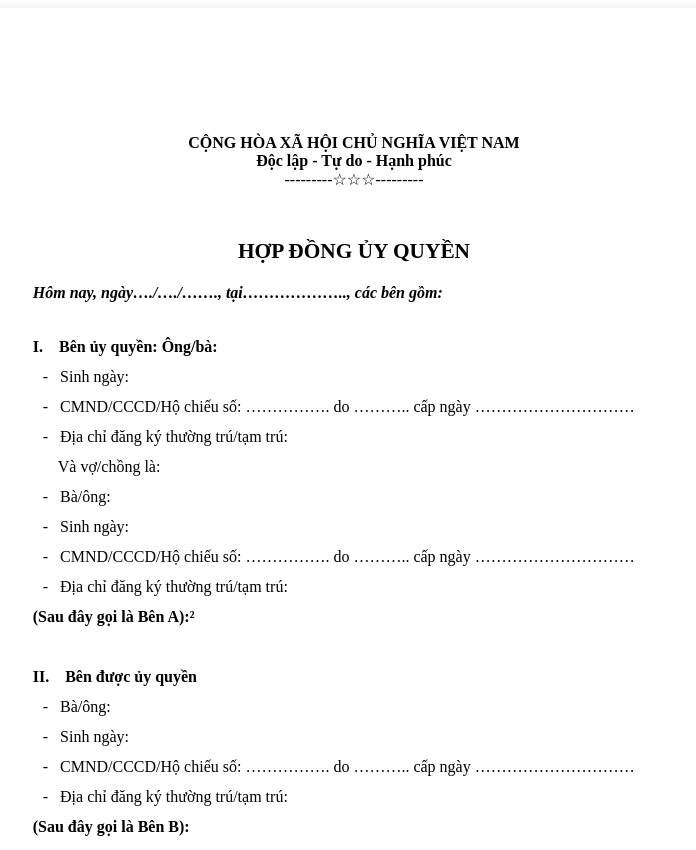
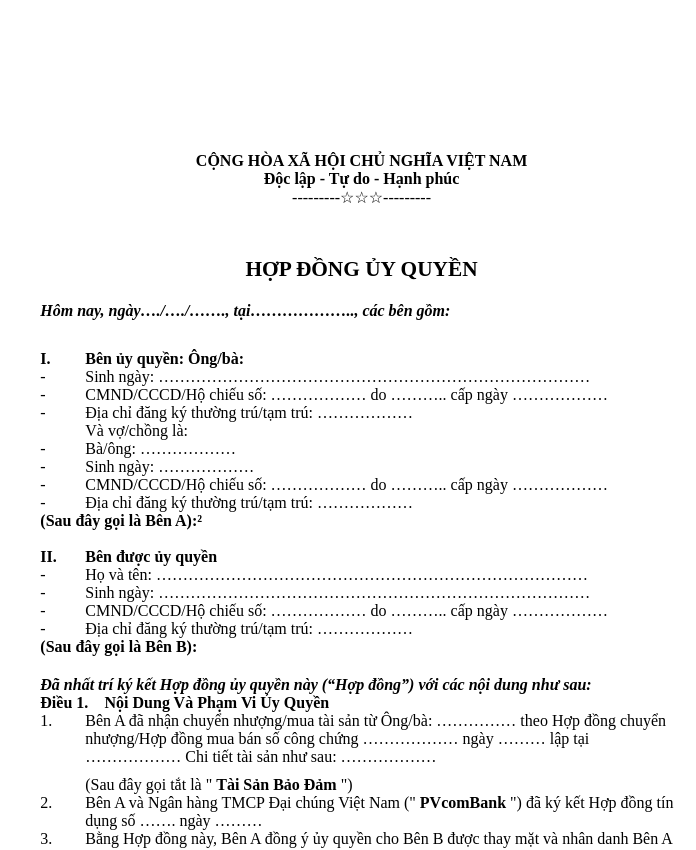
Before and after one commit to Thanhlc2010/BMDrawing, a plain HTML site: page Code Văn bản thỏa thuận/MB05-HDUQ.html in a window 1280 px wide. Shown: the top 850 px of the page, without its empty margins (286-982 px from the left). Drawn offline with Linux system fonts and the light colour scheme.

Commit message:
update file 2

```diff
--- a/Code Văn bản thỏa thuận/MB05-HDUQ.html
+++ b/Code Văn bản thỏa thuận/MB05-HDUQ.html
@@ -15,6 +15,17 @@
         box-sizing: border-box;
         overflow: auto;
         line-height: 30px;
+      }
+
+      .container {
+        width: 210mm;
+        height: auto;
+        padding: 25mm 18mm 350mm 22mm;
+        background: #FFF;
+        margin: 0 auto;
+        box-sizing: border-box;
+        position: relative;
+        font-size: 16px;
       }
 
       h1 {
@@ -87,7 +98,7 @@
     </style>
   </head>
   <body>
-    <div class="a4-format">
+    <div class="container">
       <div id="header" style="padding-top: 50px; padding-bottom: 30px; line-height: normal" class="tx12 txcenter">
         <span class="bold">CỘNG HÒA XÃ HỘI CHỦ NGHĨA VIỆT NAM</span>
         <br />
@@ -103,53 +114,150 @@
         </div>
       </div>
       <div id="I" class="tx12">
-        <span class="bold">
-          I.&nbsp;&nbsp;&nbsp;&nbsp;Bên ủy quyền: Ông/bà:
-        </span>
-        <div style="padding-left: 10px">
-          <span> -&nbsp;&nbsp;&nbsp;Sinh ngày: </span>
-          <br />
-          <span>
-            -&nbsp;&nbsp;&nbsp;CMND/CCCD/Hộ chiếu số: ……………. do ……….. cấp ngày
-            …………………………
-          </span>
-          <br />
-          <span> -&nbsp;&nbsp;&nbsp;Địa chỉ đăng ký thường trú/tạm trú: </span>
-          <br />
-          <div style="padding-left: 15px">
-            <span> Và vợ/chồng là: </span>
-          </div>
-          <span> -&nbsp;&nbsp;&nbsp;Bà/ông: </span>
-          <br />
-          <span> -&nbsp;&nbsp;&nbsp;Sinh ngày: </span>
-          <br />
-          <span>
-            -&nbsp;&nbsp;&nbsp;CMND/CCCD/Hộ chiếu số: ……………. do ……….. cấp ngày
-            …………………………
-          </span>
-          <br />
-          <span> -&nbsp;&nbsp;&nbsp;Địa chỉ đăng ký thường trú/tạm trú: </span>
-          <br />
-        </div>
+        <table class="table-no-border tx12">
+          <tr>
+            <td style="width: 7%">
+                <span class="bold">I.</span>
+            </td>
+            <td style="width: 93%">
+                <span class="bold">Bên ủy quyền: Ông/bà: 	</span>
+            </td>
+          </tr>
+          <tr>
+            <td style="width: 7%">
+                <span>-</span>
+            </td>
+            <td style="width: 93%">
+                <span>Sinh ngày:</span>
+                <span id="birthDate">………………………………………………………………………</span>
+            </td>
+          </tr>
+          <tr>
+              <td style="width: 7%">
+                  <span>-</span>
+              </td>
+              <td style="width: 93%">
+                  <span>CMND/CCCD/Hộ chiếu số:</span>
+                  <span id="idNumber">………………</span>
+                  <span>do</span>
+                  <span id="issuingAuthority">………..</span>
+                  <span>cấp ngày</span>
+                  <span id="issueDate">………………</span>
+              </td>
+          </tr>
+          <tr>
+              <td style="width: 7%">
+                  <span>-</span>
+              </td>
+              <td style="width: 93%">
+                  <span>Địa chỉ đăng ký thường trú/tạm trú:</span>
+                  <span id="address">………………</span>
+              </td>
+          </tr>
+          <tr>
+              <td style="width: 7%">
+                  <span></span>
+              </td>
+              <td style="width: 93%">
+                  <span>Và vợ/chồng là:</span>
+              </td>
+          </tr>
+          <tr>
+              <td style="width: 7%">
+                  <span>-</span>
+              </td>
+              <td style="width: 93%">
+                  <span>Bà/ông:</span>
+                  <span id="spouseName">………………</span>
+              </td>
+          </tr>
+          <tr>
+              <td style="width: 7%">
+                  <span>-</span>
+              </td>
+              <td style="width: 93%">
+                  <span>Sinh ngày:</span>
+                  <span id="spouseBirthDate">………………</span>
+              </td>
+          </tr>
+          <tr>
+              <td style="width: 7%">
+                  <span>-</span>
+              </td>
+              <td style="width: 93%">
+                  <span>CMND/CCCD/Hộ chiếu số:</span>
+                  <span id="spouseIdNumber">………………</span>
+                  <span>do</span>
+                  <span id="spouseIssuingAuthority">………..</span>
+                  <span>cấp ngày</span>
+                  <span id="spouseIssueDate">………………</span>
+              </td>
+          </tr>
+          <tr>
+              <td style="width: 7%">
+                  <span>-</span>
+              </td>
+              <td style="width: 93%">
+                  <span>Địa chỉ đăng ký thường trú/tạm trú:</span>
+                  <span id="spouseAddress">………………</span>
+              </td>
+          </tr>
+        </table>
         <span class="bold"> (Sau đây gọi là Bên A):&sup2; </span>
         <br />
         <br />
       </div>
       <div id="II" class="tx12">
-        <span class="bold"> II.&nbsp;&nbsp;&nbsp;&nbsp;Bên được ủy quyền </span>
-        <div style="padding-left: 10px">
-          <span> -&nbsp;&nbsp;&nbsp;Bà/ông: </span>
-          <br />
-          <span> -&nbsp;&nbsp;&nbsp;Sinh ngày: </span>
-          <br />
-          <span>
-            -&nbsp;&nbsp;&nbsp;CMND/CCCD/Hộ chiếu số: ……………. do ……….. cấp ngày
-            …………………………
-          </span>
-          <br />
-          <span> -&nbsp;&nbsp;&nbsp;Địa chỉ đăng ký thường trú/tạm trú: </span>
-          <br />
-        </div>
+        <table class="table-no-border tx12">
+          <tr>
+            <td style="width: 7%">
+                <span class="bold">II.</span>
+            </td>
+            <td style="width: 93%">
+                <span class="bold">Bên được ủy quyền </span>
+            </td>
+        </tr>
+        <tr>
+            <td style="width: 7%">
+                <span>-</span>
+            </td>
+            <td style="width: 93%">
+                <span>Họ và tên:</span>
+                <span id="authorizedFullName">………………………………………………………………………</span>
+            </td>
+        </tr>
+        <tr>
+            <td style="width: 7%">
+                <span>-</span>
+            </td>
+            <td style="width: 93%">
+                <span>Sinh ngày:</span>
+                <span id="authorizedBirthDate">………………………………………………………………………</span>
+            </td>
+        </tr>
+        <tr>
+            <td style="width: 7%">
+                <span>-</span>
+            </td>
+            <td style="width: 93%">
+                <span>CMND/CCCD/Hộ chiếu số:</span>
+                <span id="authorizedIdNumber">………………</span>
+                <span>do</span>
+                <span id="authorizedIssuingAuthority">………..</span>
+                <span>cấp ngày</span>
+                <span id="authorizedIssueDate">………………</span>
+            </td>
+        </tr>
+        <tr>
+            <td style="width: 7%">
+                <span>-</span>
+            </td>
+            <td style="width: 93%">
+                <span>Địa chỉ đăng ký thường trú/tạm trú:</span>
+                <span id="authorizedAddress">………………</span>
+            </td>
+        </tr>
+        </table>
         <span class="bold"> (Sau đây gọi là Bên B): </span>
         <br />
         <div
@@ -179,15 +287,15 @@
             <td class="right">
               <div>
                 <span>Bên A đã nhận chuyển nhượng/mua tài sản từ Ông/bà:</span>
-                <span>……………</span>
+                <span id="transferorName">……………</span>
                 <span>theo Hợp đồng chuyển nhượng/Hợp đồng mua bán số công chứng</span>
-                <span>………………</span>
+                <span id="contractNumber">………………</span>
                 <span>ngày</span>
-                <span>………</span>
+                <span id="contractDate">………</span>
                 <span>lập tại</span>
-                <span>………………</span>
+                <span id="contractLocation">………………</span>
                 <span>Chi tiết tài sản như sau:</span>
-                <span>………………</span>
+                <span id="assetDetails">………………</span>
                 <br />
                 <div style="margin-top: 10px">
                   <span>&#40;Sau đây gọi tắt là "</span>
@@ -207,10 +315,10 @@
               <div>
                 <span>Bên A và Ngân hàng TMCP Đại chúng Việt Nam ("</span>
                 <span class="bold">PVcomBank</span>
-                <span>") đã ký kết Hợp đồng tín dụng số</span>
-                <span> ……… </span>
-                <span>ngày </span>
-                <span>………</span>
+                <span id="contractSignature">") đã ký kết Hợp đồng tín dụng số</span>
+                <span id="loanContractNumber">…….</span>
+                <span>ngày</span>
+                <span id="loanContractDate">………</span>
               </div>
             </td>
           </tr>
```
Also changed, not shown: 1 other file.
